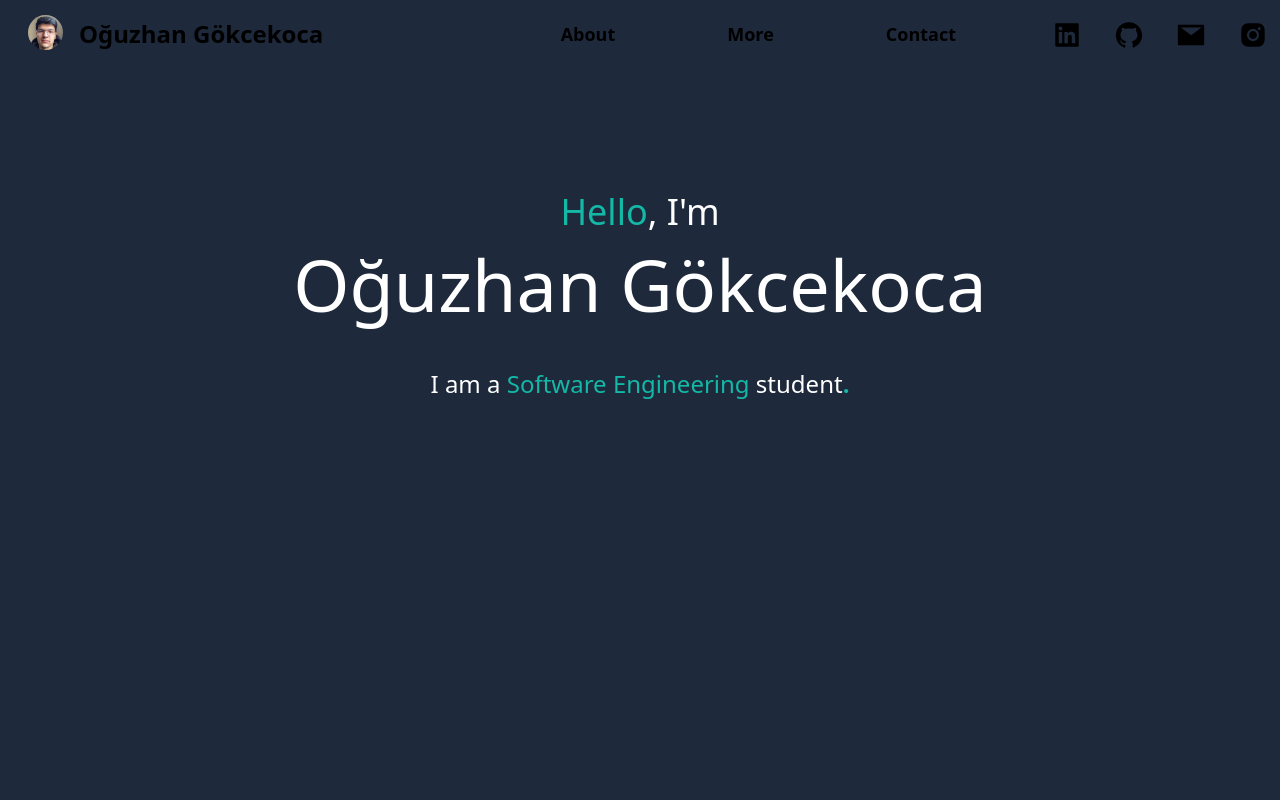
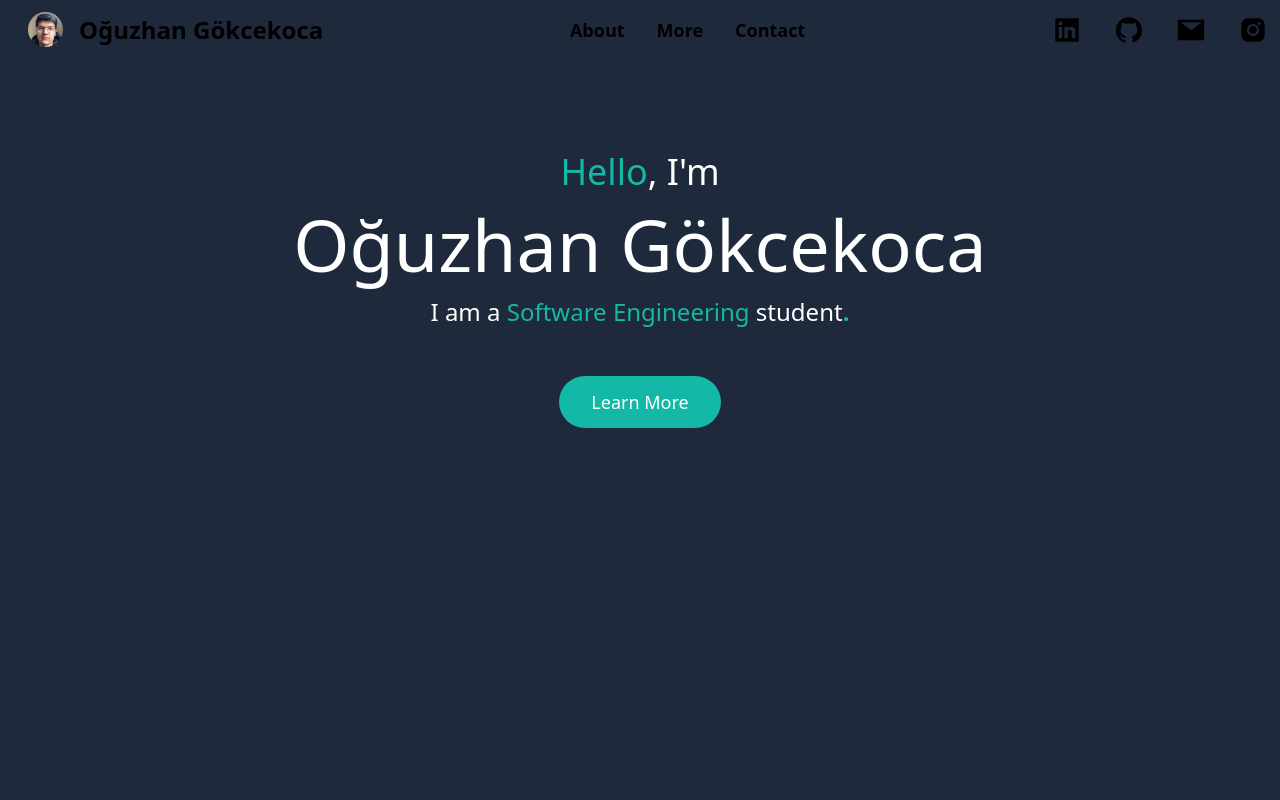
Before and after one commit to oguzhangkckc/Portfolio, a Next.js app: page / in a window 1280 px wide. Shown: the top 800 px of the page. Built offline with nearby package versions, Linux system fonts and the light colour scheme.

Commit message:
eklemeler

```diff
--- a/src/components/navbar/NavBar.jsx
+++ b/src/components/navbar/NavBar.jsx
@@ -1,71 +1,72 @@
 /* eslint-disable jsx-a11y/alt-text */
-import React, { useState } from 'react'
-import { AiFillLinkedin, AiFillGithub, AiFillInstagram, AiFillMail } from 'react-icons/ai'
-import Image from 'next/image'
-import { Link } from 'react-scroll'
-import ogi from "../../images/ogi.png"
+import React, { useState, useEffect } from 'react';
+import { AiFillLinkedin, AiFillGithub, AiFillInstagram, AiFillMail } from 'react-icons/ai';
+import Image from 'next/image';
+import { Link } from 'react-scroll';
+import ogi from '../../images/ogi.png';
 
 export default function NavBar() {
-  const [isScrolled, setIsScrolled] = useState(false)
+  const [isScrolled, setIsScrolled] = useState(false);
 
   const handleScroll = () => {
     if (window.scrollY > 0) {
-      setIsScrolled(true)
+      setIsScrolled(true);
     } else {
-      setIsScrolled(false)
+      setIsScrolled(false);
     }
-  }
+  };
 
-  React.useEffect(() => {
-    window.addEventListener('scroll', handleScroll)
+  useEffect(() => {
+    window.addEventListener('scroll', handleScroll);
 
-    return () => window.removeEventListener('scroll', handleScroll)
-  }, [])
+    return () => window.removeEventListener('scroll', handleScroll);
+  }, []);
 
   return (
-    <section
-      className={`w-screen fixed top-0 z-50 ${isScrolled ? "bg-white shadow-lg transition duration-300" : ""
+    <nav
+      className={`fixed top-0 w-full z-50 p-3 flex items-center justify-between ${
+        isScrolled ? 'bg-white shadow-lg transition duration-300' : ''
       }`}
     >
-      <nav className='items-row w-screen p-3 flex'>
-        <div className='flex gap-4 pl-4 flex-none items-end'>
-          <Image src={ogi} width={35} height={35} className='rounded-full' />
-          <Link to='me' spy={true} smooth={true} duration={500} className='text-2xl font-extrabold dark:text-slate-300 hover:text-teal-500 transition-colors duration-300'>Oğuzhan Gökcekoca</Link>
+      <div className="flex items-center gap-4 pl-4">
+        <Image src={ogi} width={35} height={35} className="rounded-full" />
+        <Link to="me" spy={true} smooth={true} duration={500} className="text-2xl font-extrabold dark:text-slate-300 hover:text-teal-500 transition-colors duration-300">
+          Oğuzhan Gökcekoca
+        </Link>
       </div>
-        <div className='flex gap-4 flex-grow justify-end'>
-          <ul className='flex gap-28 pr-24 mt-2 font-extrabold dark:text-slate-300'>
-            <li className={`text-lg`}>
-              <Link to='about' spy={true} smooth={true} duration={500} className='hover:text-teal-500 transition-colors duration-300'>
+
+      <ul className="flex items-center gap-8 font-extrabold dark:text-slate-300">
+        <li>
+          <Link to="about" spy={true} smooth={true} duration={500} className="text-lg hover:text-teal-500 transition-colors duration-300">
             About
           </Link>
         </li>
-            <li className={`text-lg`}>
-              <Link to='more' spy={true} smooth={true} duration={500} className='hover:text-teal-500 transition-colors duration-300'>
+        <li>
+          <Link to="more" spy={true} smooth={true} duration={500} className="text-lg hover:text-teal-500 transition-colors duration-300">
             More
           </Link>
         </li>
-            <li className={`text-lg`}>
-              <Link to='contact' spy={true} smooth={true} duration={500} className='hover:text-teal-500 transition-colors duration-300'>
+        <li>
+          <Link to="contact" spy={true} smooth={true} duration={500} className="text-lg hover:text-teal-500 transition-colors duration-300">
             Contact
           </Link>
         </li>
       </ul>
-        </div>
-        <div className='text-3xl flex gap-8 mt-2 flex-none dark:text-slate-400 '>
-          <a href='https://www.linkedin.com/in/oğuzhan-gökcekoca-442802250/' className='hover:text-teal-500 transition-colors duration-300'>
+
+      <div className="flex items-center gap-8 text-3xl dark:text-slate-400">
+        <a href="https://www.linkedin.com/in/oğuzhan-gökcekoca-442802250/" className="hover:text-teal-500 transition-colors duration-300">
           <AiFillLinkedin />
         </a>
-          <a href='https://github.com/oguzhangkckc' className='hover:text-teal-500 transition-colors duration-300'>
+        <a href="https://github.com/oguzhangkckc" className="hover:text-teal-500 transition-colors duration-300">
           <AiFillGithub />
         </a>
-          <a href='mailto:ogokcekoca@gmail.com' className='hover:text-teal-500 transition-colors duration-300'>
+        <a href="mailto:ogokcekoca@gmail.com" className="hover:text-teal-500 transition-colors duration-300">
           <AiFillMail />
         </a>
-          <a href='https://www.instagram.com/oguzhangokcekoca/' className='hover:text-teal-500 transition-colors duration-300'>
+        <a href="https://www.instagram.com/oguzhangokcekoca/" className="hover:text-teal-500 transition-colors duration-300">
           <AiFillInstagram />
         </a>
       </div>
     </nav>
-    </section>
-  )
+  );
 }
--- a/src/components/sections/header/header.jsx
+++ b/src/components/sections/header/header.jsx
@@ -1,18 +1,47 @@
 /* eslint-disable react/no-unescaped-entities */
-import React from "react";
+import React, { useState } from 'react';
+import { Link } from 'react-scroll';
 
-export default function Header () {
+export default function Header() {
+  const [isScrolled, setIsScrolled] = useState(false);
+
+  const handleScroll = () => {
+    if (window.scrollY > 0) {
+      setIsScrolled(true);
+    } else {
+      setIsScrolled(false);
+    }
+  };
+
+  React.useEffect(() => {
+    window.addEventListener('scroll', handleScroll);
+
+    return () => window.removeEventListener('scroll', handleScroll);
+  }, []);
+
   return (
-    <section id="me">
-      <div className="h-screen">
-        <div className="pt-36 rounded-full text-center flex flex-col items-center">
-          <h2 className="text-4xl py-2 pt-12 text-white"><span className='text-teal-500'>Hello</span>, I'm</h2>
-          <h1 className="text-7xl py-2 text-white font-medium">
+    <section id='me' className={`${isScrolled ? 'bg-white text-teal-500 shadow-lg transition duration-300' : ''}`}>
+      <div className='h-screen'>
+        <div className='pt-36 rounded-full text-center flex flex-col items-center'>
+          <h2 className={`text-4xl py-2 text-white ${isScrolled ? 'text-teal-500' : ''}`}>
+            <span className='text-teal-500'>Hello</span>, I'm
+          </h2>
+          <h1 className={`text-7xl py-2 font-medium text-white ${isScrolled ? 'text-teal-500' : ''}`}>
             Oğuzhan Gökcekoca
           </h1>
-          <h3 className="text-2xl py-2 pt-10 text-white">
-            I am a <span className='text-teal-500'>Software Engineering</span> student<span className="text-teal-500 font-extrabold">.</span>
+          <h3 className={`text-2xl py-2 text-white ${isScrolled ? 'text-teal-500' : ''}`}>
+            I am a{' '}
+            <span className='text-teal-500'>Software Engineering</span> student
+            <span className='text-teal-500 font-extrabold'>.</span>
           </h3>
+          <Link
+            to='more'
+            spy={true}
+            smooth={true}
+            duration={500}
+            className={`bg-teal-500 text-white text-lg font-medium rounded-full px-8 py-3 mt-10 hover:bg-white hover:text-teal-500 transition duration-300 ${isScrolled ? 'border border-teal-500' : ''}`}>
+            Learn More
+          </Link>
         </div>
       </div>
     </section>
```
Lines whose indentation alone changed are shown as unchanged.
